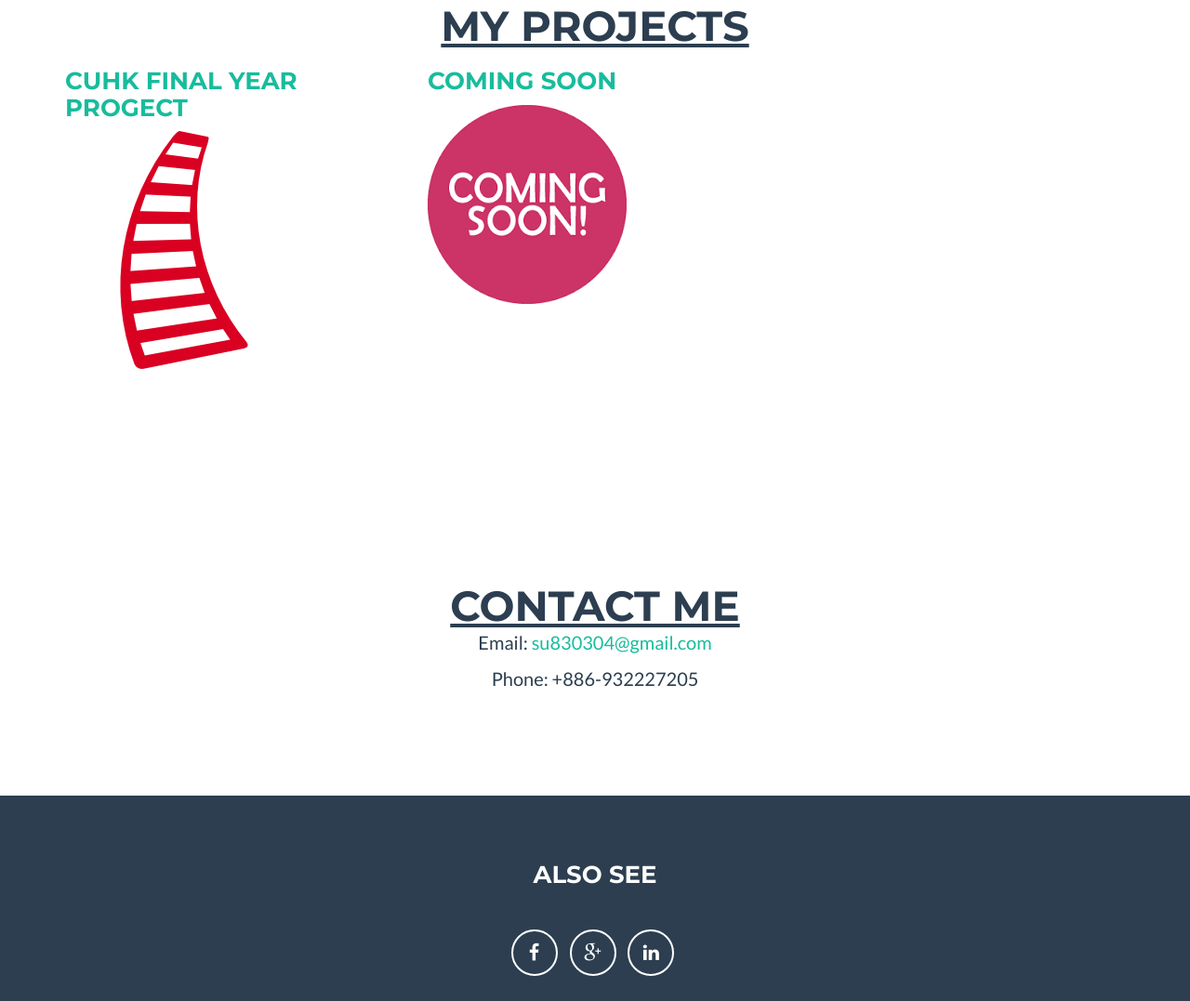
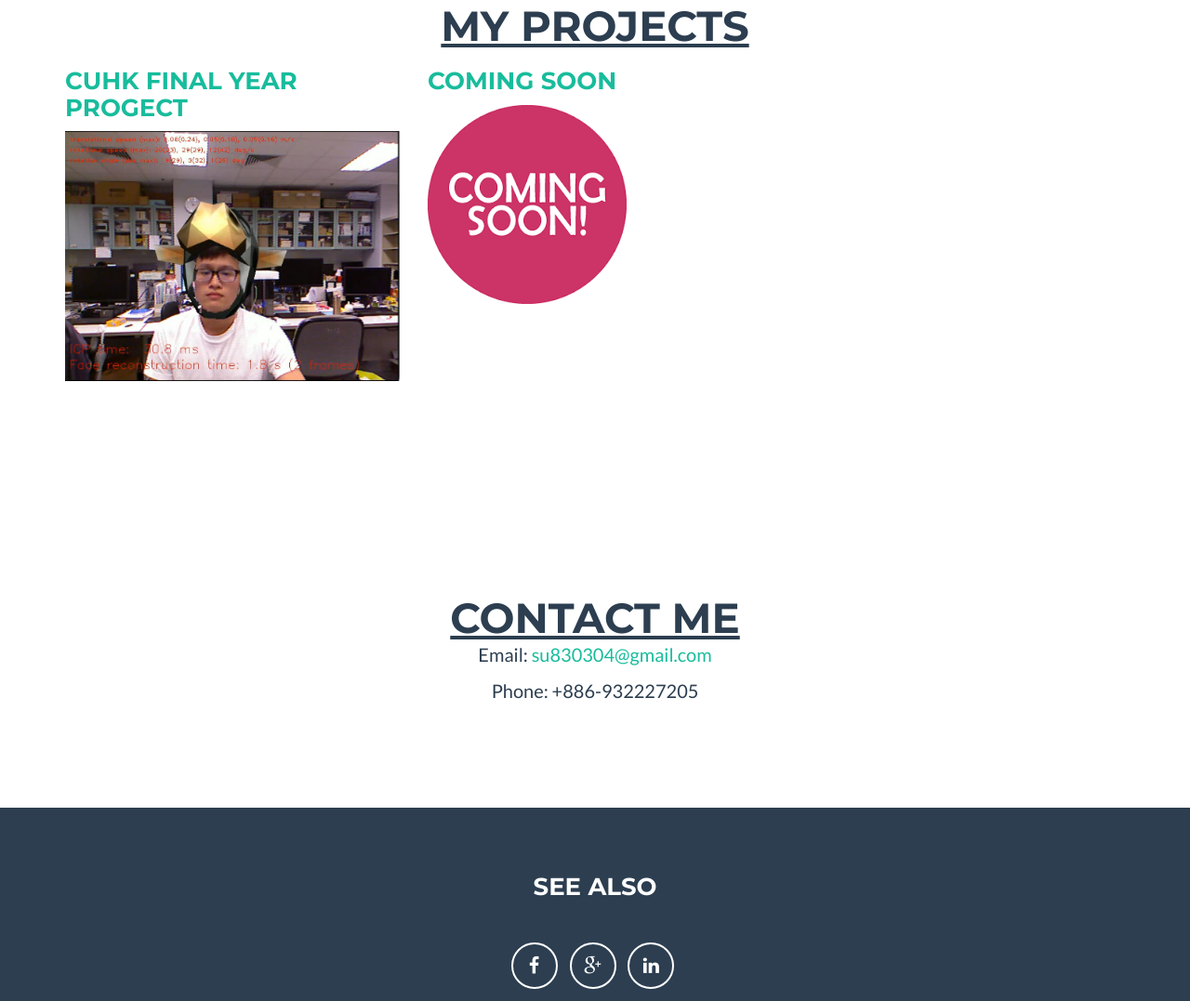
Before and after one commit to sushangyen/sushangyen.github.io, a website: page index.html in a window 1280 px wide. Shown: the part 1602-2679 px from the top of the page at 93% size. Drawn offline with nearby package versions, Linux system fonts and the light colour scheme.

Commit message:
FYP_Photo

```diff
--- a/index.html
+++ b/index.html
@@ -133,7 +133,7 @@
                             </div>
                         </div>
                         <h3>CUHK Final Year Progect</h3>
-                        <img src="img/portfolio/rails.png" class="img-responsive" alt="">
+                        <img src="img/portfolio/FYP.png" class="img-responsive" alt="">
                     </a>
                 </div>
 
@@ -278,7 +278,7 @@
                         <p>   </p>
                     </div>
                     <div class="footer-col col-md-4">
-                        <h3>Also See</h3>
+                        <h3>See Also</h3>
                         <ul class="list-inline">
                             <li>
                                 <a href="https://www.facebook.com/sushangyen" class="btn-social btn-outline"><i class="fa fa-fw fa-facebook"></i></a>
@@ -329,9 +329,8 @@
                 <div class="row">
                     <div class="col-lg-8 col-lg-offset-2">
                         <div class="modal-body">
-                            <h2>Rails 相關作品</h2>
-                            <hr class="star-primary">
-                            <img src="img/portfolio/rails.png" class="img-responsive img-centered" alt="">
+                            <u><h2>CUHK Final Year Project</h2><u>
+                            <img src="img/portfolio/FYP.png" class="img-responsive img-centered" alt="">
                             <p>
 	                            <ul style="list-style-type:none">
 	                            	<li> <h2> <a href="http://listing-drinks-demo.herokuapp.com/drinks" target="_blank">	基本的 Rails CRUD 程式 	</a> </h2> </li>
```
Also changed, not shown: img/portfolio/FYP.png (added).
